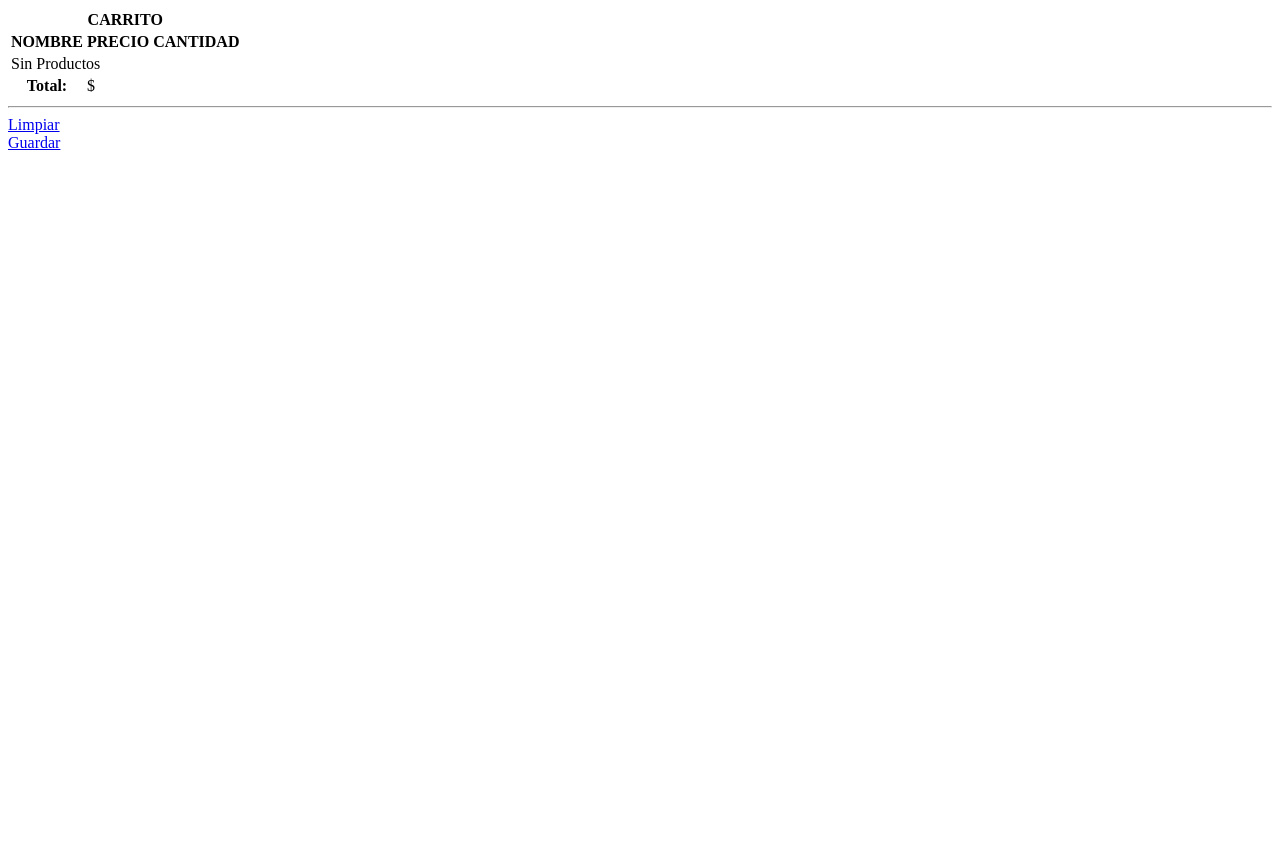
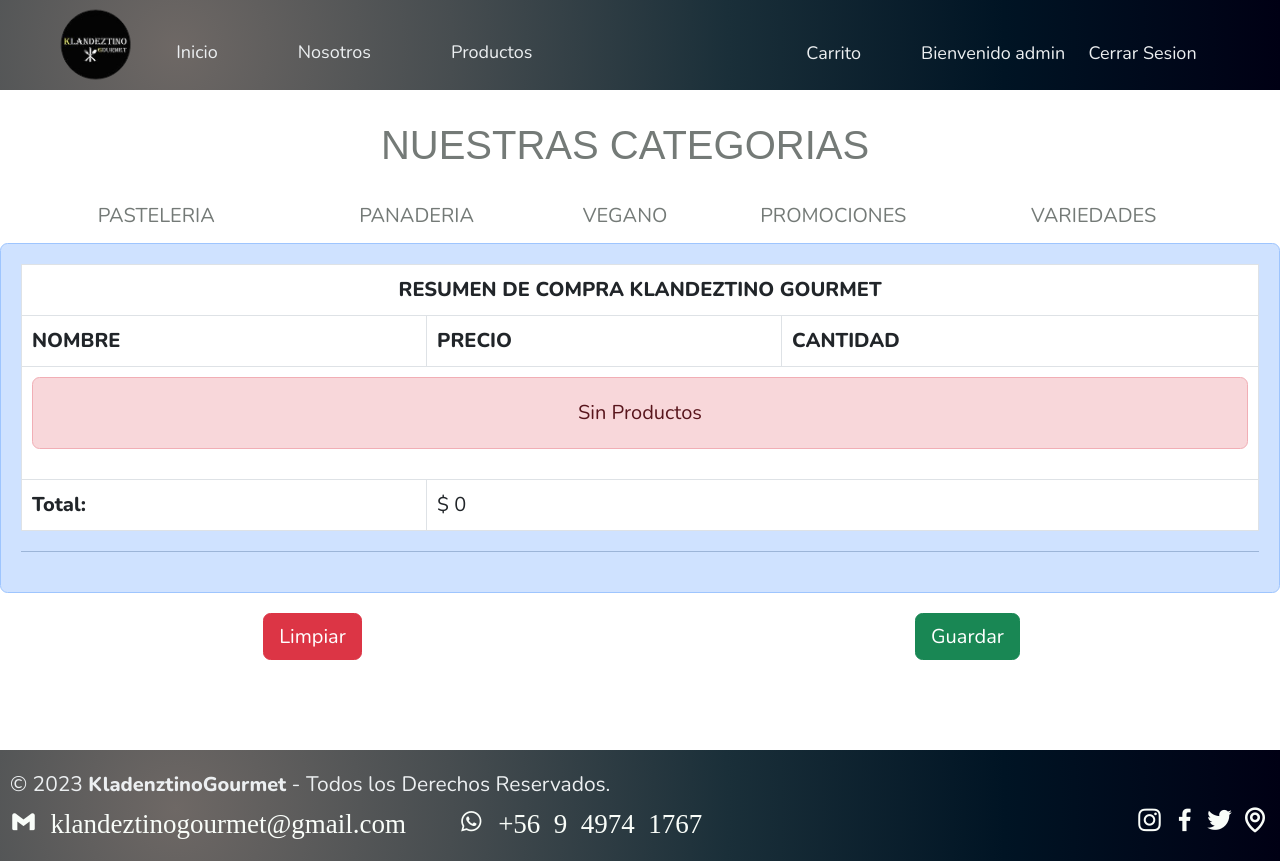
Before and after one commit to Criss-Clau-grupo2/Proyecto, a Django app: page /carrito/ in a window 1280 px wide. Before the commit the page ends 150 px from the top, so only its background shows below. Run offline with Django 4.2, Linux system fonts and the light colour scheme; a user stored in the database is signed in; some libraries are stand-ins or nearby versions; some web fonts are replaced.

Commit message:
modificacion de carrito

```diff
--- a/venta/static/css/style.css
+++ b/venta/static/css/style.css
@@ -787,3 +787,7 @@
     margin-right: 5%;
     margin-bottom: 4%;
 }
+
+.carrito{
+    margin-top: 7%;
+}
--- a/venta/templates/venta/carrito.html
+++ b/venta/templates/venta/carrito.html
@@ -1,16 +1,78 @@
 <!DOCTYPE html>
 <html lang="en">
+
 <head>
+  {% load static %}
   <meta charset="UTF-8">
+  <meta http-equiv="X-UA-Compatible" content="IE=edge">
   <meta name="viewport" content="width=device-width, initial-scale=1.0">
   <title>Carrito</title>
+  <link href="https://cdn.jsdelivr.net/npm/bootstrap@5.3.0/dist/css/bootstrap.min.css" rel="stylesheet">
+  <script src="https://cdn.jsdelivr.net/npm/bootstrap@5.3.0/dist/js/bootstrap.bundle.min.js"></script>
+  <link href='https://unpkg.com/boxicons@2.1.1/css/boxicons.min.css' rel='stylesheet'>
+  <link rel="stylesheet" type="text/css" href="{% static 'css/style.css' %}">
 </head>
+
 <body>
+  <nav class="navbar navbar-expand-sm bg-dark navbar-dark header_adm">
+    <div class="container-fluid logo">
+      <img src="{% static 'img/logo171x177-removebg-preview.png' %}" alt="Logo de la marca">
+      <button class="navbar-toggler" type="button" data-bs-toggle="collapse" data-bs-target="#collapsibleNavbar">
+        <span class="navbar-toggler-icon"></span>
+      </button>
+      <div class="collapse navbar-collapse" id="collapsibleNavbar">
+        <ul class="navbar-nav nav-links">
+          <li class="nav-item">
+            <a class="nav-link" href="{% url 'index' %}">Inicio</a>
+          </li>
+          <li class="nav-item">
+            <a class="nav-link" href="{% url 'nosotros' %}">Nosotros</a>
+          </li>
+          <li class="nav-item">
+            <a class="nav-link" href="#">Productos</a>
+          </li>
+        </ul>
+      </div>
+      <div class="collapse navbar-collapse justify-content-end" id="collapsibleNavbar">
+        <ul class="navbar-nav nav-links">
+          <li class="nav-item">
+            <a href="#">Carrito</a>
+          </li>
+          <li class="nav-item">
+            <a href="#">
+              {% if user.is_authenticated %}
+              Bienvenido {{user.username}}&nbsp;&nbsp;&nbsp;&nbsp;
+              <a href="{% url 'logout'%}">Cerrar Sesion</a>
+              {% else %}
+              <a href="{% url 'login' %}">Log In</a>
+              {% endif %}
+            </a>
+          </li>
+        </ul>
+      </div>
+    </div>
+  </nav>
+  <div class="container-fluid row">
+    <div class="col-sm-12 col-md-12 col-xl-12 portada">NUESTRAS CATEGORIAS</div>
+  </div>
+  <div class="container-fluid menu row">
+    <div class="col-sm-12 col-md-6 col-xl-3 menu_transision"><a class="menu_sin_lineas"
+        href="{% url 'pasteleria' %}">PASTELERIA</a></div>
+    <div class="col-sm-12 col-md-6 col-xl-2 menu_transision"><a class="menu_sin_lineas"
+        href="{% url 'panaderia' %}">PANADERIA</a></div>
+    <div class="col-sm-12 col-md-6 col-xl-2 menu_transision"><a class="menu_sin_lineas"
+        href="{% url 'vegano' %}">VEGANO</a></div>
+    <div class="col-sm-12 col-md-6 col-xl-2 menu_transision"><a class="menu_sin_lineas"
+        href="{% url 'promociones' %}">PROMOCIONES</a></div>
+    <div class="col-sm-12 col-md-12 col-xl-3 menu_transision"><a class="menu_sin_lineas"
+        href="{% url 'variedades' %}">VARIEDADES</a></div>
+  </div>
+  <div>
     <div class="alert alert-primary" role="alert">
       <table class="table table-bordered">
         <thead>
           <tr>
-              <th scope="row" colspan="3" class="text-center">CARRITO</th>
+            <th scope="row" colspan="3" class="text-center">RESUMEN DE COMPRA KLANDEZTINO GOURMET</th>
           </tr>
           <tr>
             <th scope="col">NOMBRE</th>
@@ -25,8 +87,8 @@
             <td>{{value.nombre}}</td>
             <td>{{value.precio}}</td>
             <td>{{value.acumulado}}
-                <a href="{% url 'agregar' value.producto_id %}" class="badge btn btn-dark badge-dark">+</a>
-                <a href="{% url 'restar' value.producto_id %}" class="badge btn btn-dark badge-dark">-</a>
+              <a href="{% url 'Add' value.producto_id %}" class="badge btn btn-dark badge-dark">+</a>
+              <a href="{% url 'Sub' value.producto_id %}" class="badge btn btn-dark badge-dark">-</a>
             </td>
           </tr>
           {% endfor %}
@@ -39,15 +101,50 @@
           {% endif %}
           <tr>
             <th scope="row">Total:</th>
-              <td colspan="2">$ {{total_carrito}}</td>
+            <td colspan="2">$ {{total_boleta}}</td>
           </tr>
         </tbody>
       </table>
       <hr>
     </div>
     <div class="row text-center">
-            <div class="col-6"><a href="{% url 'limpiar' %}" class="btn btn-danger">Limpiar</a></div>
+      <div class="col-6"><a href="{% url 'CLS' %}" class="btn btn-danger">Limpiar</a></div>
       <div class="col-6"><a href="#" class="btn btn-success">Guardar</a></div>
     </div>
+    <footer class="pie-pagina carrito">
+      <div class="sociales container-fluid">
+        <div class="derechos">
+          <small>&copy; 2023 <b>KladenztinoGourmet</b> - Todos los Derechos Reservados.</small>
+        </div>
+
+        <div>
+          <a href="https://mail.google.com/mail/u/0/?tab=rm&ogbl#inbox?compose=new">
+            <i class='bx bxl-gmail mail contacto'> klandeztinogourmet@gmail.com</i></a>
+          &nbsp;&nbsp;&nbsp;&nbsp;&nbsp;&nbsp;&nbsp;&nbsp;
+          <a href="https://web.whatsapp.com/">
+            <i class='bx bxl-whatsapp what contacto'> +56 9 4974 1767</i></a>
+        </div>
+
+        <div>
+          <a href="https://www.instagram.com/klandeztinogourmet/" target="_blank" class="instagram"><i
+              class='bx bxl-instagram insta'></i></a>
+          <a href="https://www.facebook.com/people/klandeztinosgourmet/100057114283533/" target="_blank"
+            class="twitter">
+            <i class='bx bxl-facebook face'></i></a>
+          <a href="https://twitter.com/" target="_blank" class="facebook">
+            <i class='bx bxl-twitter twit'></i></a>
+          <a href="https://www.google.com/maps/place/Javiera+Carrera+340,+2390242+Valpara%C3%ADso/@-33.0366655,-71.5912342,17z/data=!3m1!4b1!4m6!3m5!1s0x9689e0b6bbcd7a81:0x36ba552cc8703e9d!8m2!3d-33.0366655!4d-71.5912342!16s%2Fg%2F11hbjc_snh?authuser=0"
+            target="_blank" class="mapa"> <i class='bx bx-map ubicacion'></i></a>
+        </div>
+
+      </div>
+    </footer>
+    <script src="https://code.jquery.com/jquery-3.2.1.slim.min.js"
+      integrity="sha384-KJ3o2DKtIkvYIK3UENzmM7KCkRr/rE9/Qpg6aAZGJwFDMVNA/GpGFF93hXpG5KkN"
+      crossorigin="anonymous"></script>
+    <script src="https://cdn.jsdelivr.net/npm/popper.js@1.12.9/dist/umd/popper.min.js"
+      integrity="sha384-ApNbgh9B+Y1QKtv3Rn7W3mgPxhU9K/ScQsAP7hUibX39j7fakFPskvXusvfa0b4Q"
+      crossorigin="anonymous"></script>
 </body>
+
 </html>
--- a/venta/templates/venta/productos.html
+++ b/venta/templates/venta/productos.html
@@ -89,7 +89,7 @@
                         <p class="card-text">{{tmp.desc_producto}}</p>
                         <!--<p class="card-text">{{tmp.id_tipo_producto}}</p>-->
                         <p class="card-text">$ {{tmp.precio_producto}}</p>
-                        <a href="{% url 'agregar' pk=tmp.id_producto %}]" class="btn btn-primary">Agregar</a>
+                        <a href="{% url 'Add' tmp.id_producto %}" class="btn btn-primary">Agregar</a>
                     </div>
                 </div>
             {% endfor %}
@@ -132,6 +132,6 @@
     <script src="https://cdn.jsdelivr.net/npm/popper.js@1.12.9/dist/umd/popper.min.js"
         integrity="sha384-ApNbgh9B+Y1QKtv3Rn7W3mgPxhU9K/ScQsAP7hUibX39j7fakFPskvXusvfa0b4Q"
         crossorigin="anonymous"></script>
-    <script src="js/scriptApi.js"></script>
+
 </body>
 </html>
--- a/venta/templates/venta/tienda.html
+++ b/venta/templates/venta/tienda.html
@@ -88,13 +88,13 @@
                         <p class="card-text">{{producto.desc_producto}}</p>
                         <!--<p class="card-text">{{producto.id_tipo_producto}}</p>-->
                         <p class="card-text">$ {{producto.precio_producto}}</p>
-                        <a href="{% url 'Add' producto.id_producto %}]" class="btn btn-primary">Agregar</a>
+                        <a href="{% url 'Add' producto.id_producto %}" class="btn btn-primary">Agregar</a>
                     </div>
                 </div>
             {% endfor %}
         </div>
     <div>
-        <a href="{% url 'carrito' %}"></a>
+        <a href="{% url 'carrito' %}">CARRITO</a>
     </div>
     <footer class="pie-pagina">
         <div class="sociales container-fluid">
--- a/venta/views.py
+++ b/venta/views.py
@@ -1,8 +1,8 @@
 from django.shortcuts import render, redirect, HttpResponse
 from django.http import HttpResponse
 
-from venta.Carrito import Carrito
-from venta.models import Producto,Tipo_producto
+from venta.carrito import Carrito
+from .models import Producto,Tipo_producto
 from .forms import Tipo_productoForm
 from django.contrib.auth.decorators import login_required
 from django.contrib.auth.models import User,Group
@@ -292,21 +292,21 @@
     carrito = Carrito(request)
     producto = Producto.objects.get(id_producto=producto_id)
     carrito.agregar(producto)
-    return redirect("tienda")
+    return redirect("carrito")
 
 def eliminar_productos(request,id_producto):
     carrito = Carrito(request)
     producto = Producto.objects.get(id_producto=id_producto)
     carrito.eliminar(producto)
-    return redirect("tienda")
+    return redirect("carrito")
 
 def restar_producto(request,id_producto):
     carrito = Carrito(request)
     producto = Producto.objects.get(id_producto=id_producto)
     carrito.restar(producto)
-    return redirect("tienda")
+    return redirect("carrito")
 
 def limpiar_carrito(request):
     carrito = Carrito(request)
     carrito.limpiar()
-    return redirect("tienda")
+    return redirect("carrito")
```
Also changed, not shown: venta/carrito.py (+4 -3 lines), db.sqlite3. Lines whose indentation alone changed are shown as unchanged.
